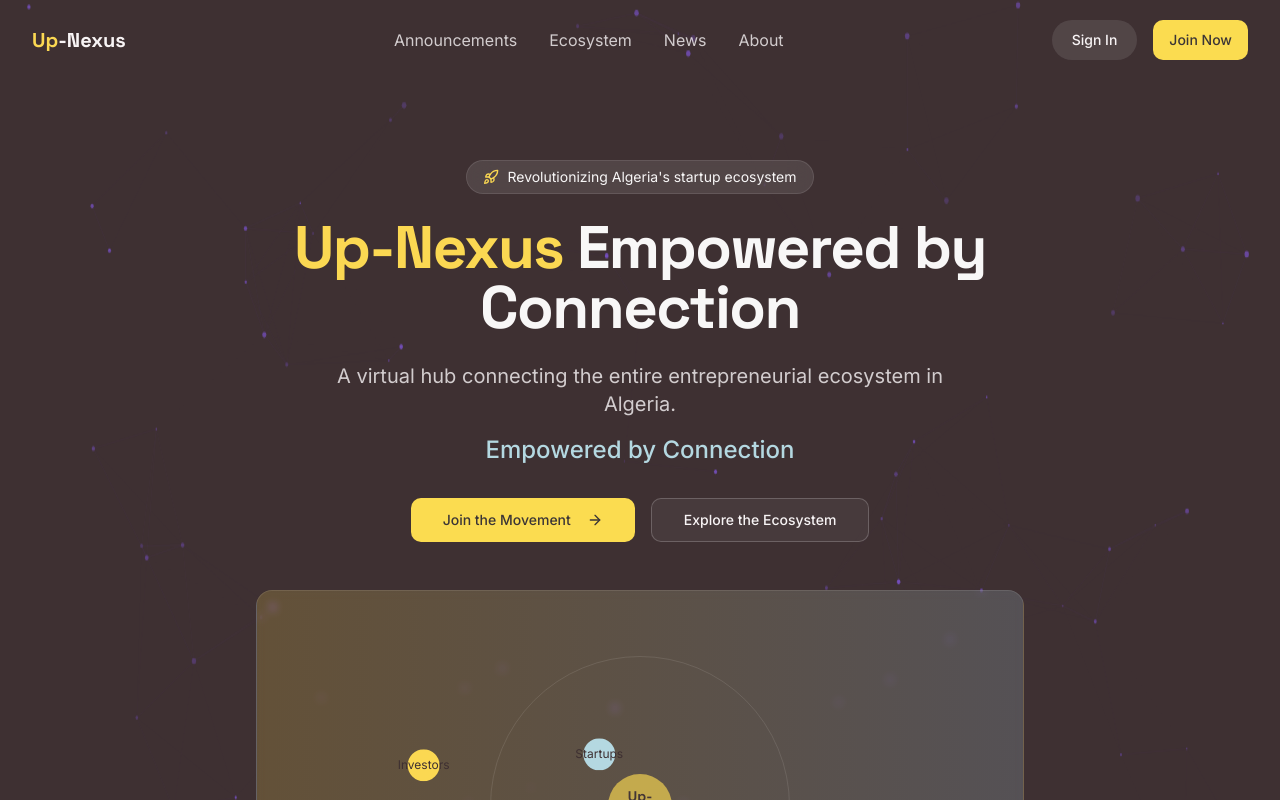
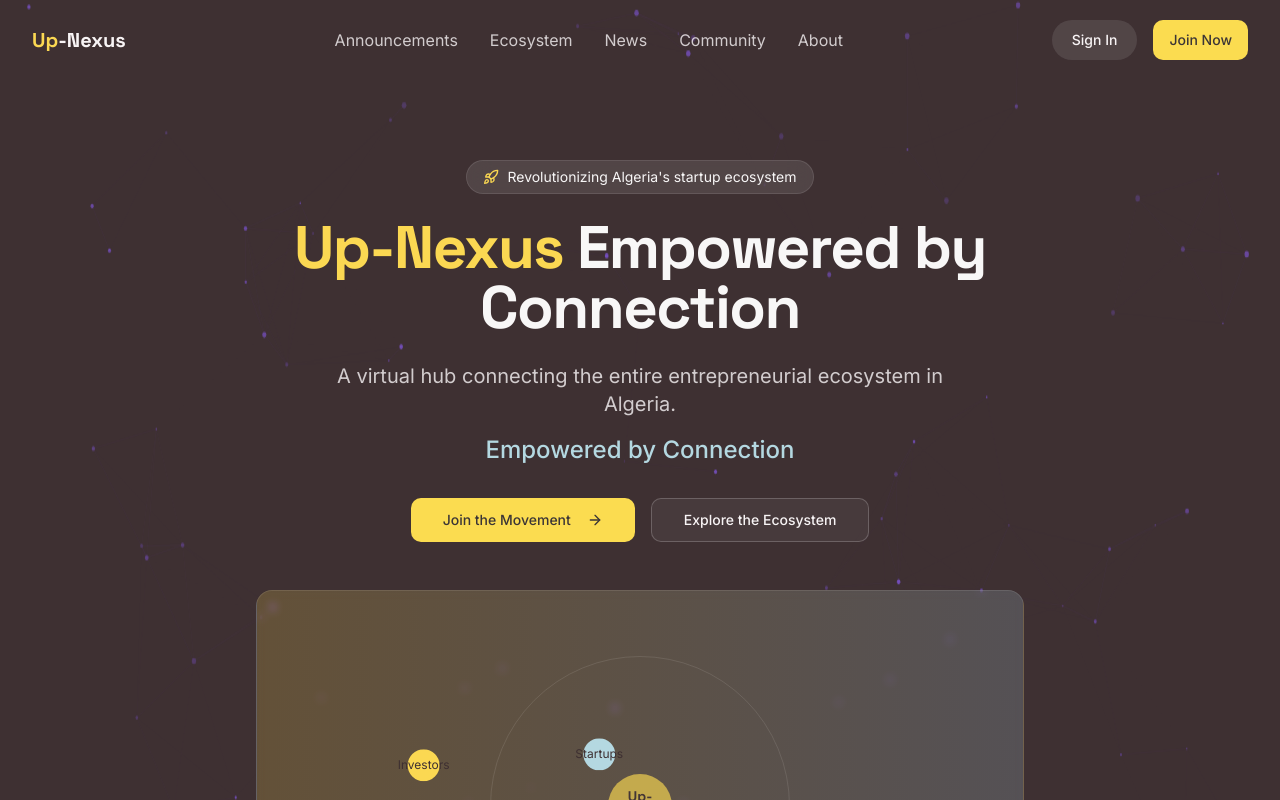
Before and after one commit to naya-13/up-nexus-connectivity, a React (Vite) app: page / in a window 1280 px wide. Shown: the top 800 px of the page. Built offline with nearby package versions, Linux system fonts and the light colour scheme.

Commit message:
Add community section

```diff
--- a/src/components/Navbar.tsx
+++ b/src/components/Navbar.tsx
@@ -39,6 +39,9 @@ const Navbar = () => {
             </a>
             <a href="#news" className="text-nexus-light/80 hover:text-nexus-light transition-colors">
               News
+            </a>
+            <a href="#community" className="text-nexus-light/80 hover:text-nexus-light transition-colors">
+              Community
             </a>
             <a href="#about" className="text-nexus-light/80 hover:text-nexus-light transition-colors">
               About
@@ -96,6 +99,13 @@ const Navbar = () => {
               News
             </a>
             <a
+              href="#community"
+              className="block py-2 text-nexus-light/80 hover:text-nexus-light transition-colors"
+              onClick={() => setIsMenuOpen(false)}
+            >
+              Community
+            </a>
+            <a
               href="#about"
               className="block py-2 text-nexus-light/80 hover:text-nexus-light transition-colors"
               onClick={() => setIsMenuOpen(false)}
```
